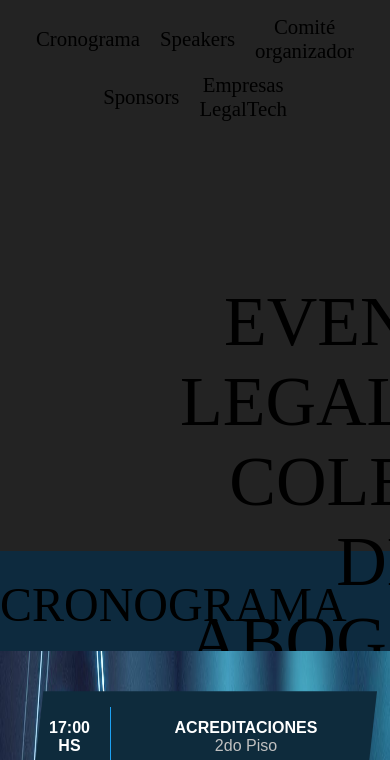
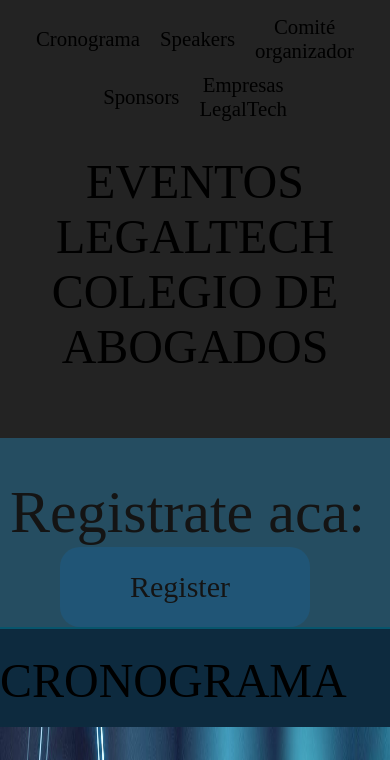
Before and after one commit to usera1234/ADP-Eventos, a plain HTML site: page index.html in a window 390 px wide. Shown: the part 84-844 px from the top of the page. Drawn offline with Linux system fonts and the light colour scheme.

Commit message:
banner responsive >768px

```diff
--- a/components/app-banner.js
+++ b/components/app-banner.js
@@ -7,13 +7,13 @@ class AppBanner extends HTMLElement {
         this.innerHTML = `
             <div class="banner">
                 <div class="banner-item">
-                    <div class="banner-texto" style="color: black;margin-left: 180px;">
+                    <div class="banner-texto" style="color: black;">
                         EVENTOS LEGALTECH<br>COLEGIO DE ABOGADOS
                     </div>
                 </div>
-                <div class="banner-item" style="margin-top: 205px">
-                    <div class="banner-line" style="background-color:#2a8dbe; height: 200px; opacity: 0.4;">
-                        <div class="banner-item" style="flex-direction: row; margin-top: 40px; margin-left: 180px;">
+                <div class="banner-item" >
+                    <div class="banner-line-register">
+                        <div class="banner-item" style="margin-top: 40px;">
                             <div class="banner-texto" style="margin-left: 10px; font-size: 60px">
                                 Registrate aca:
                             </div>
--- a/components/banner.css
+++ b/components/banner.css
@@ -10,7 +10,7 @@
     }
     app-banner .banner-item{
       display: flex;
-      flex-direction: column;
+      flex-direction: row;
       height: auto;
       width: 100%;
       align-self: center;
@@ -22,11 +22,21 @@
       font-family: 'Playfair Display', serif;
       font-size: 70px;
       align-content: center;
+      margin-left: 180px;
     }
     app-banner .banner-line{
     width: 100%;
     height: 2px;
     background-color: #0097b2;
+    }
+
+    app-banner .banner-line-register{
+    width: 100%;
+    height: 2px;
+    background-color: #0097b2;
+    background-color: #2a8dbe;
+    height: 200px;
+    opacity: 0.4;
     }
 
     app-banner .btn {
@@ -69,19 +79,44 @@
       app-banner .banner {
         margin: 0;
         width: 100vw;
-        height: 110vw;
+        height: 505px;
         padding: 0px;
         gap: 2rem;
+        flex-direction: column;
       }
 
       app-banner .banner-item {
-        font-size: 2.2rem;
-        width: 100vw;
+        font-size: 2rem;
+        width: 100%;
         margin-left: 0px;
-        margin-top: 10rem;
+        margin-top: 2rem;
         text-align: center;
+        display: flex;
+        flex-direction: column;
       }
+
+      app-banner .banner-texto {
+        margin-left: 0px;
+        font-size: 3rem;
+      }
+
+      app-banner .banner-line-register{
+      width: 400px;
+      height: auto;
+      display: flex;
+      flex-direction: column;
+      margin-left: 0px;
+      }
+
+      app-banner .button-register {
+        width: 250px;
+        height: 80px;
+        font-size: 30px;
+        margin-left: 50px;
+        align-self: center;
+        padding-left: 70px;
     }
+  }
     @media (min-width: 1600px) {
       app-banner .banner-texto {
         margin-left: 165px;
```
